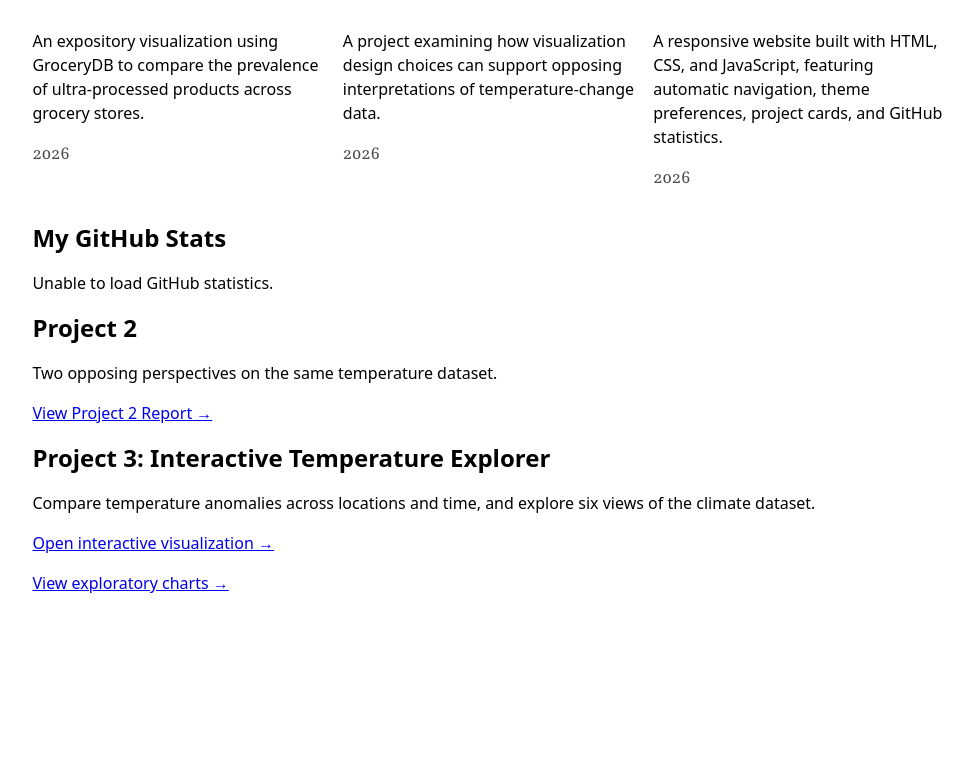
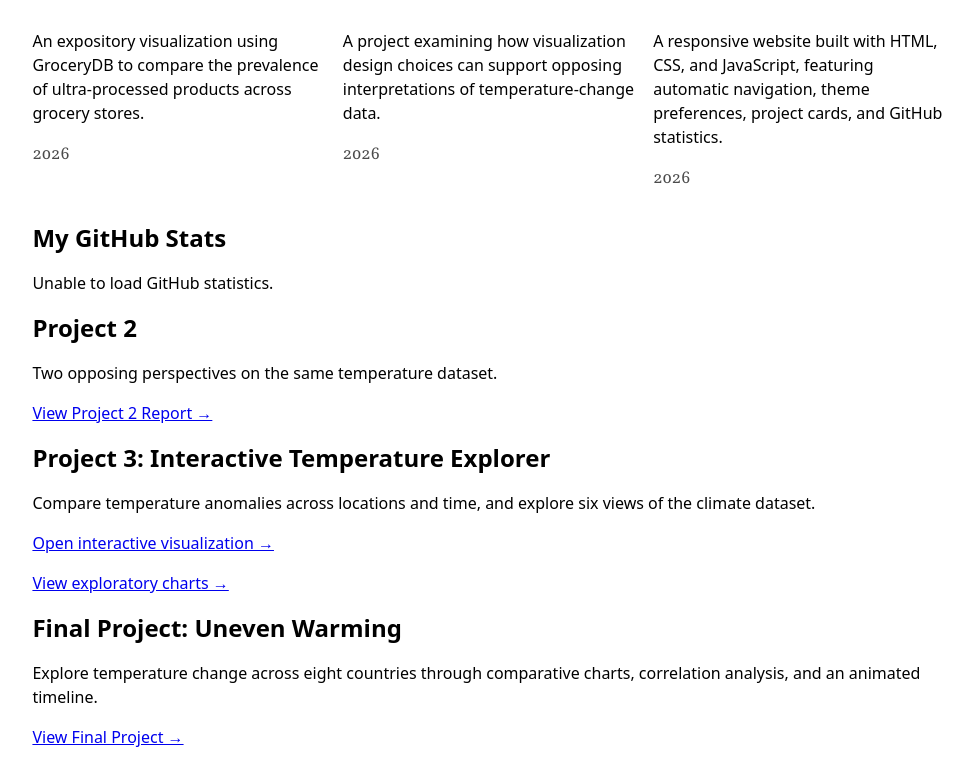
Before and after one commit to Negar12101/portfolio, a website with bundled scripts: page index.html in a window 1280 px wide. Shown: the part 1236-2009 px from the top of the page, without its empty margins (150-1123 px from the left). Before the commit the page ends 1871 px from the top, so only its background shows below. Built offline with nearby package versions, Linux system fonts and the light colour scheme; no server answers.

Commit message:
Update index.html

```diff
--- a/index.html
+++ b/index.html
@@ -56,5 +56,17 @@
     </a>
   </p>
 </section>
+<section>
+  <h2>Final Project: Uneven Warming</h2>
+
+  <p>
+    Explore temperature change across eight countries through
+    comparative charts, correlation analysis, and an animated timeline.
+  </p>
+
+  <a href="./FinalProject/index.html">
+    View Final Project →
+  </a>
+</section>
 </body>
 </html>
```
